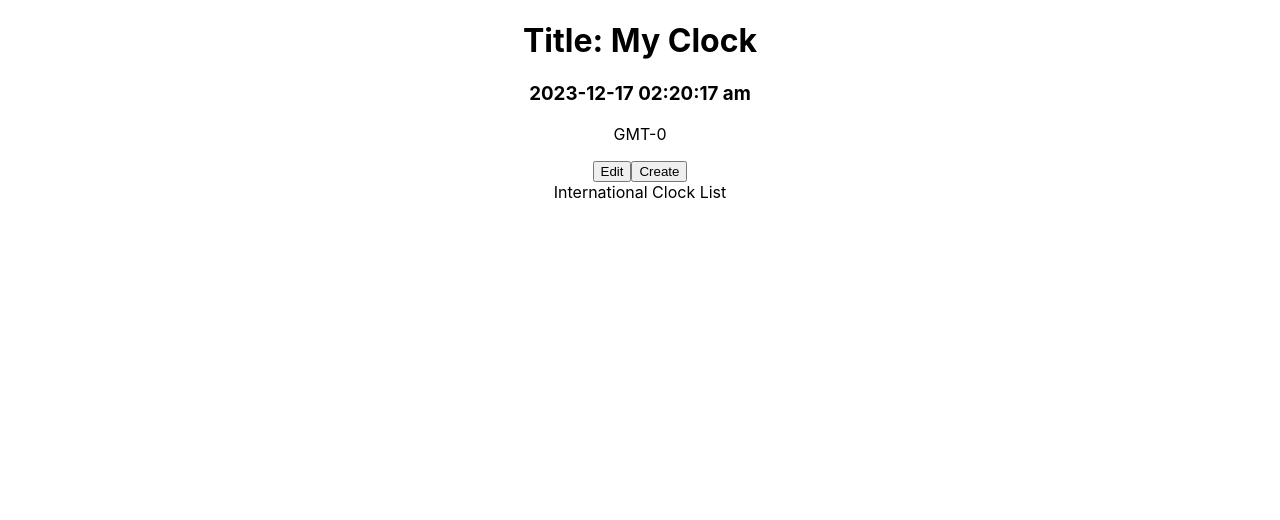
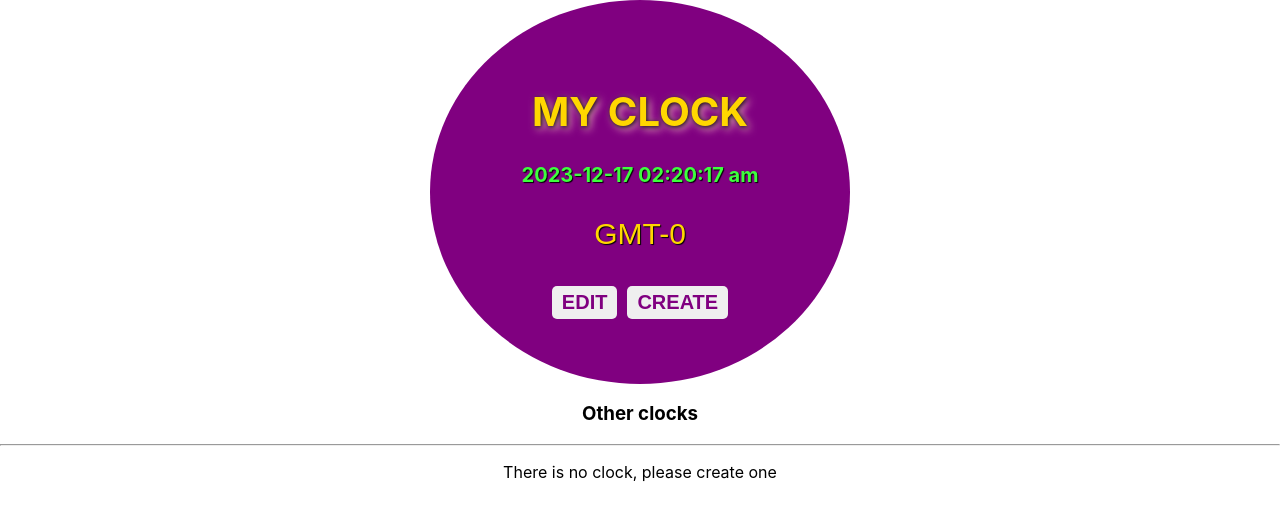
Before and after one commit to ariful-islam-dev/time-zone-track, a React (Create React App) app: page / in a window 1280 px wide. Shown: the top 520 px of the page. Built offline with nearby package versions, Linux system fonts and the light colour scheme.

Commit message:
local clock list

```diff
--- a/src/App.css
+++ b/src/App.css
@@ -1,38 +1,144 @@
 .App {
   text-align: center;
 }
-
-.App-logo {
-  height: 40vmin;
-  pointer-events: none;
+body{
+  position: relative;
+  margin: 0;
+  padding: 0;
 }
 
-@media (prefers-reduced-motion: no-preference) {
-  .App-logo {
-    animation: App-logo-spin infinite 20s linear;
-  }
+.interClock {
+  display: grid;
+  grid-template-columns: repeat(3, 1fr);
+  grid-gap: 5px;
+  margin: 10px;
 }
 
-.App-header {
-  background-color: #282c34;
-  min-height: 100vh;
-  display: flex;
-  flex-direction: column;
-  align-items: center;
-  justify-content: center;
-  font-size: calc(10px + 2vmin);
+.clockModal {
+  position: absolute;
+  right: 5%;
+  top: 5%;
+  background: green;
+  color: yellow;
+  padding: 10px;
+  border-radius: 10px;
+  box-shadow: 2px 2px 3px #000;
+}
+.clockModal h3 {
+  font-size: 30px;
+  text-shadow: 1px 1px 2px #000;
+}
+.clockItem {
+  box-shadow: 2px 2px 5px #ddd;
+  border-radius: 5px;
+  background: lightcyan;
   color: white;
+  padding: 10px;
+}
+.clockItem h1 {
+  text-shadow: 1px 1px 2px #000;
+  font-family: tahoma;
 }
 
-.App-link {
-  color: #61dafb;
+.clockItem button {
+  font-size: 16px;
+  padding: 5px 10px;
+  margin: 5px;
+  border: none;
+  border-radius: 5px;
+  box-shadow: 2px 2px 3px #000;
 }
 
-@keyframes App-logo-spin {
-  from {
-    transform: rotate(0deg);
-  }
-  to {
-    transform: rotate(360deg);
-  }
+.clockItem h1 {
+  text-shadow: 1px 1px 2px #000;
+  font-family: tahoma;
 }
+
+.clockItem botton {
+  font-size: 20px;
+}
+
+.clockItem button {
+  font-size: 16px;
+  padding: 5px 10px;
+  margin: 5px;
+  border: none;
+  border-radius: 5px;
+  box-shadow: 2px 2px 3px #000;
+}
+
+.clockModal h3 {
+  font-size: 25px;
+  text-shadow: 1px 1px 2px #000;
+}
+
+
+.mainClock {
+  width: 300px;
+  background: purple;
+  color: gold;
+  padding: 60px;
+  display: inline-block;
+  border-radius: 50%;
+}
+
+.mainClock h1 {
+  text-transform: uppercase;
+  text-shadow: 1px 1px 5px black, 3px 3px 9px pink;
+  font-size: 40px;
+}
+
+.mainClock h3 {
+  color: #3dff3d;
+  font-size: 20px;
+  text-shadow: 1px 1px 1px #000;
+}
+
+.mainClock p {
+  font-size: 30px;
+  text-shadow: 1px 1px 1px #000;
+  font-family: arial;
+}
+
+.mainClock button {
+  border: none;
+  font-size: 20px;
+  border-radius: 5px;
+  margin: 5px;
+  display: inline-block;
+  padding: 5px 10px;
+  text-transform: uppercase;
+  font-weight: 800;
+  color: purple;
+}
+
+.clockModal button{
+  background-color: yellow;
+  color: red
+}
+label {
+  font-size:  20px;
+  display: block;
+  text-align: left;
+  margin: 10px 4px;
+}
+
+input, select {
+  display: inline-block;
+  width: 100%;
+  outline: none;
+  font-size: 20px;
+  border-radius: 5px;
+  padding: 5px;
+  box-sizing: border-box;
+}
+
+.formContainer {
+  position: relative;
+}
+
+.formContainer > button {
+  position: absolute;
+  right: -16px;
+  top: -35px;
+}
--- a/src/App.js
+++ b/src/App.js
@@ -1,37 +1,62 @@
+import "./App.css";
+import { useState } from "react";
+import { generate } from "shortid";
+import LocalClock from "./components/localClock";
+import ClockList from "./components/clockList";
 
-import './App.css';
-import { useState } from 'react';
-import { generate } from 'shortid';
-import LocalClock from './components/localClock';
-
-const LOCAL_CLOCK_INIT={
-  title: "My Clock",
-  timezone:"",
+const LOCAL_CLOCK_INIT = {
+  title: "My",
+  timezone: "",
   offset: 0,
-  date: null
-}
+  date: null,
+};
 
 function App() {
-  const [localClock, setLocalClock] = useState({...LOCAL_CLOCK_INIT});
+  const [localClock, setLocalClock] = useState({ ...LOCAL_CLOCK_INIT });
   const [clocks, setClocks] = useState([]);
+  // console.log(clocks)
 
   //Create a clock
-  const createClock = (clock)=>{
+  const createClock = (clock) => {
     clock.id = generate();
-    setClocks([...clocks, clock ])
-  }
+    setClocks([...clocks, clock]);
+  };
 
   // Update Local Clock
-  const updateLocalClock = (data)=>{
+  const updateLocalClock = (data) => {
     setLocalClock({
       ...localClock,
-      ...data
-    })
-  }
+      ...data,
+    });
+  };
+
+  // Update other any Clock
+  const updateClock = (update) => {
+    const updatedClocks = clocks.map((clock) => {
+      if (clock.id === update.id) return update;
+      return clocks;
+    });
+    setClocks(updatedClocks);
+  };
+
+  const deleteClock = (id) => {
+    const updatedClocks = clocks.filter((clock) => clock.id !== id);
+    setClocks(updatedClocks);
+  };
+  console.log(localClock)
   return (
     <div className="App">
-      <LocalClock clock={localClock} updateClock={updateLocalClock} createClock={createClock}/>
-      <div>International Clock List</div>
+      <LocalClock
+        clock={localClock}
+        updateClock={updateLocalClock}
+        createClock={createClock}
+      />
+      <ClockList
+        localClock={localClock.date}
+        clocks={clocks}
+        updateClock={updateClock}
+        deleteClock={deleteClock}
+      />
     </div>
   );
 }
--- /dev/null
+++ b/src/components/clockList/clockListItem.jsx
@@ -0,0 +1,26 @@
+import React from 'react';
+import ClockDisplay from '../shared/clockDisplay';
+import useClock from '../../hooks/useClock';
+import useTimer from '../../hooks/useTimer';
+import { formatDistance } from 'date-fns';
+import ClockActions from '../shared/clockAction';
+
+const ClockListItem = ({clock, localClock, updateClock, deleteClock}) => {
+    const {date}= useClock(clock.timezone, clock.offset);
+    const timer = useTimer(date);
+    // console.log(clock)
+    if(!date || !timer) return null;
+
+    // Random Colors
+    const colors = ["red", "green", 'deepPink', 'blue', 'orange', "purple"];
+    const randomColor = colors[Math.floor(Math.random()*colors.length)];
+    return (
+        <div className='clockItem' style={{background: randomColor}}>
+           <ClockDisplay date={timer} title={clock.title} timezone={clock.timezone} offset={clock.offset}/>
+           <h3>{formatDistance(localClock, timer)}</h3>
+           <ClockActions clock={clock} updateClock={updateClock} deleteClock={deleteClock}/>
+        </div>
+    );
+};
+
+export default ClockListItem;
--- /dev/null
+++ b/src/components/clockList/index.jsx
@@ -0,0 +1,30 @@
+import React from "react";
+import ClockListItem from "./clockListItem";
+
+const ClockList = ({ clocks, updateClock, deleteClock, localClock }) => {
+
+
+  return (
+    <div>
+      <h3>Other clocks</h3>
+      <hr />
+      {clocks.length === 0 ? (
+        <p>There is no clock, please create one</p>
+      ) : (
+        <div className="interClock">
+          {clocks.map((clock) => (
+            <ClockListItem
+              key={clock.id}
+              clock={clock}
+              localClock={localClock}
+              updateClock={updateClock}
+              deleteClock={deleteClock}
+            />
+          ))}
+        </div>
+      )}
+    </div>
+  );
+};
+
+export default ClockList;
--- a/src/components/localClock/index.jsx
+++ b/src/components/localClock/index.jsx
@@ -16,7 +16,7 @@ const LocalClock = ({ clock, updateClock, createClock }) => {
     });
   }, [date]);
   return (
-    <div>
+    <div className="mainClock">
       {timer && (
         <ClockDisplay
           date={timer}
--- a/src/components/shared/clockAction/index.jsx
+++ b/src/components/shared/clockAction/index.jsx
@@ -11,33 +11,57 @@ const ClockActions = ({
   const [isEdit, setIsEdit] = useState(false);
   const [isCreate, setIsCreate] = useState(false);
 
+  const toggleEdit =()=>{
+    setIsEdit(isEdit ? false: true);
+    setIsCreate(false)
+  }
+
+
+  const toggleCreate =()=>{
+    setIsCreate(isCreate ? false: true);
+    setIsEdit(false)
+  }
+
+
   const handleClock = (value) => {
     createClock(value);
   };
+
+  //random Colors
+
   return (
     <div>
-      <button onClick={() => setIsEdit(!isEdit)}>Edit</button>
+      <button onClick={toggleEdit}>Edit</button>
       {local ? (
-        <button onClick={() => setIsCreate(!isCreate)}>Create</button>
+        <button onClick={toggleCreate}>Create</button>
       ) : (
         <button onClick={() => deleteClock(clock.id)}>Delete</button>
       )}
       {isEdit && (
-        <>
-          <h3>Edit Clock</h3>
+        <div className="clockModal">
+         <div className="formContainer">
+         <h3>Edit {clock.title} Clock</h3>
           <ClockForm
             value={clock}
             handleClock={updateClock}
             title={!local}
             edit={true}
+            handleToggle={toggleEdit}
           />
-        </>
+          <button onClick={toggleEdit}>X</button>
+         </div>
+
+        </div>
       )}
       {isCreate && (
-        <>
+        <div className="clockModal">
+          <div className="formContainer">
           <h3>Create A New Clock</h3>
-          <ClockForm handleClock={handleClock} />
-        </>
+          <ClockForm handleClock={handleClock} handleToggle={toggleCreate} />
+          <button onClick={toggleCreate}>X</button>
+          </div>
+
+        </div>
       )}
     </div>
   );
--- a/src/components/shared/clockDisplay/index.jsx
+++ b/src/components/shared/clockDisplay/index.jsx
@@ -5,9 +5,11 @@ const ClockDisplay = ({date, title, timezone, offset}) => {
 
     const offsetHr = offset/60;
 
+
+
     return (
-        <div>
-            <h1>Title: {title}</h1>
+        <div >
+            <h1>{title} Clock</h1>
             <h3>{format(date, "yyyy-MM-dd hh:mm:ss aaaaa'm'")}</h3>
             <p>
                 {timezone}
--- a/src/components/shared/clockForm/index.jsx
+++ b/src/components/shared/clockForm/index.jsx
@@ -7,6 +7,7 @@ const ClockForm = ({
   handleClock,
   title = true,
   edit = false,
+  handleToggle
 }) => {
   const [formValues, setFormValues] = useState({ ...values });
   useEffect(() => {
@@ -27,12 +28,13 @@ const ClockForm = ({
   };
   const handleSubmit = (e)=>{
     e.preventDefault();
-    handleClock(formValues)
+    handleClock(formValues);
+    handleToggle();
   }
   return (
-    <div>
+    <div className="clockBox">
       <form onSubmit={handleSubmit}>
-        <div>
+        <div className="inputBox">
           <label htmlFor="title">Enter Title</label>
           <input
             type="text"
@@ -61,19 +63,21 @@ const ClockForm = ({
           </select>
         </div>
         {
-            formValues.timezone === "GMT" || formValues.timezone === "UTC" &&
-            <div>
+            (formValues.timezone === "GMT" || formValues.timezone === "UTC") &&
+           ( <div>
                 <label htmlFor="offset">Enter Offset</label>
                 <select name="offset" id="offset" value={formValues.offset/60} onChange={handleChange}>
                     {
                         getOffset().map((offset)=> <option key={offset} value={offset}>{offset}</option>)
                     }
                 </select>
-            </div>
+            </div>)
         }
         <button type="submit">{edit ? "Update" : "Create"}</button>
       </form>
+
     </div>
+
   );
 };
 
--- a/src/hooks/useClock.jsx
+++ b/src/hooks/useClock.jsx
@@ -2,7 +2,7 @@ import { addMinutes } from 'date-fns';
 import{ useEffect, useState } from 'react';
 import { TIMEZONE_OFFSET } from '../constants/timezone';
 
-const useClock = ({timezone, offset}) => {
+const useClock = (timezone, offset) => {
     const [localDate, setLocalDate] = useState(null);
     const [localOffset, setLocalOffset]= useState(0);
     const [localTimezone, setLocalTimezone]=useState("");
```
Also changed, not shown: 1 other file (tests, documents, lock files or other folders).
